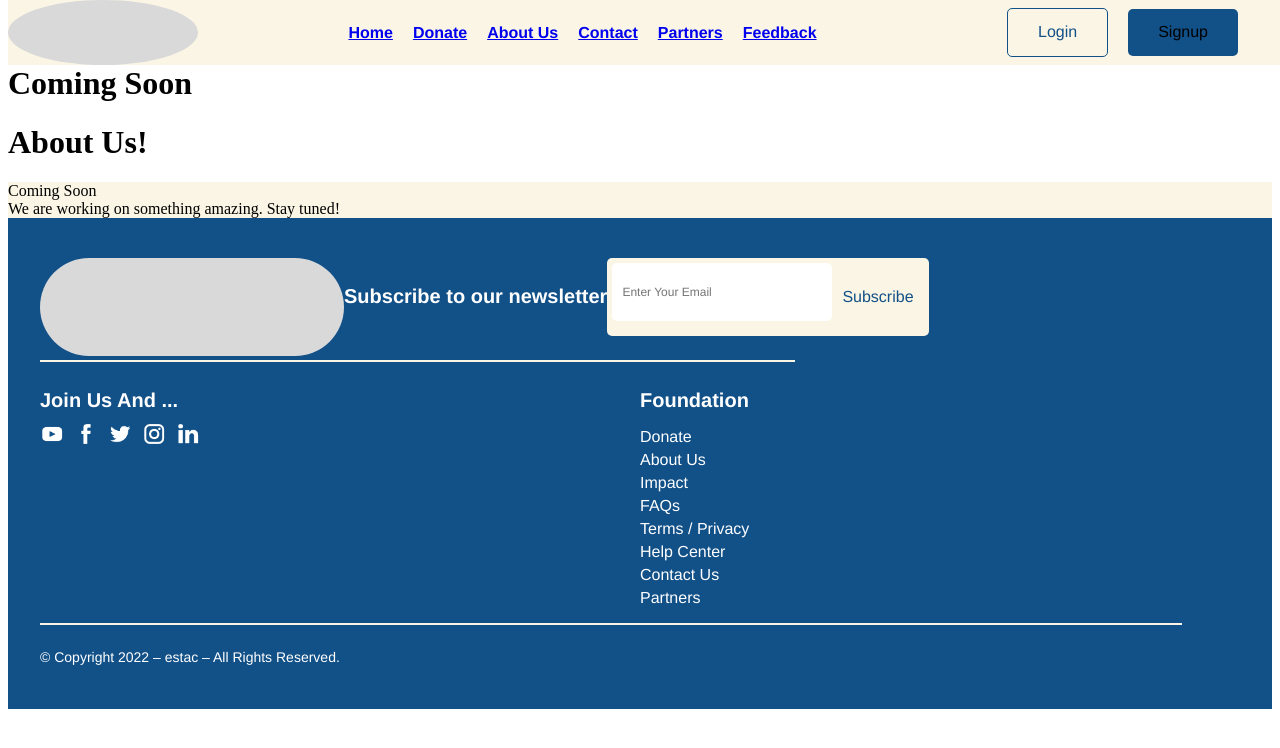
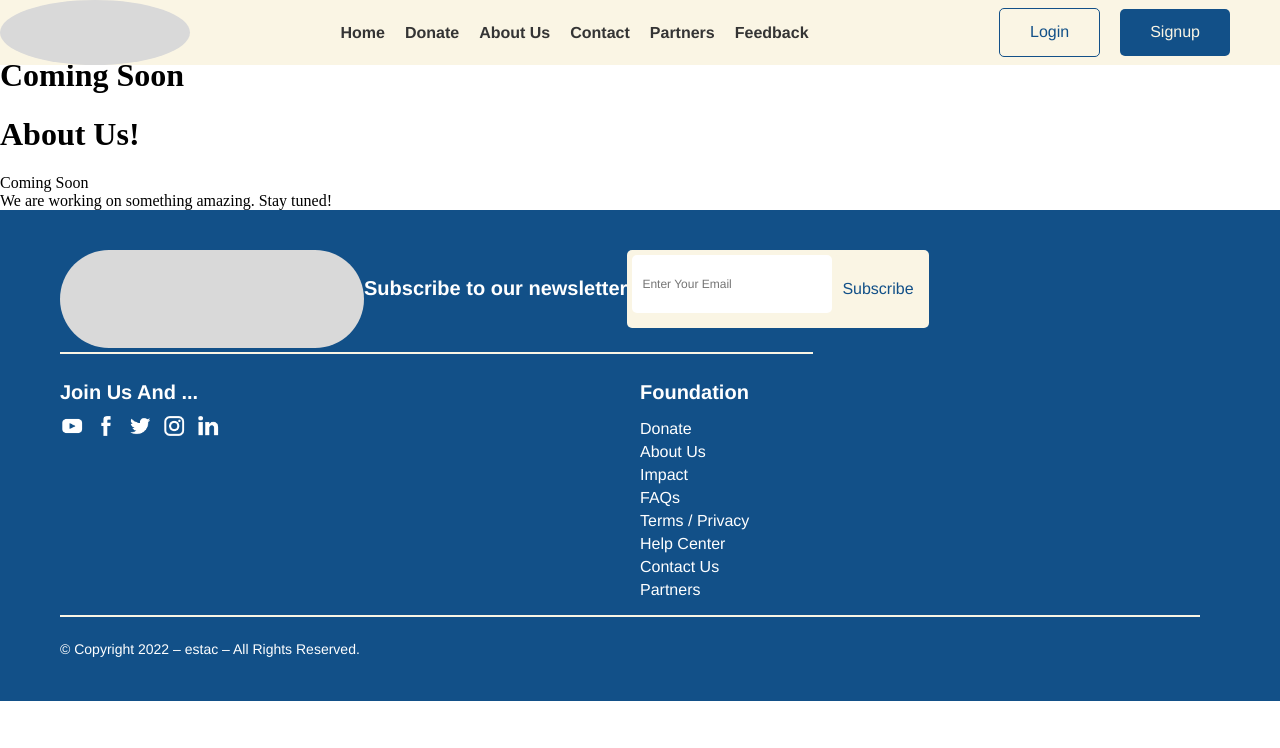
Before and after one commit to DanielF2405/ICI_Charity, a Next.js app: page /about in a window 1280 px wide. Shown: the top 748 px of the page. Built offline with nearby package versions, Linux system fonts and the light colour scheme; no server answers.

Commit message:
enabled authentication

```diff
--- a/src/app/_components/header.tsx
+++ b/src/app/_components/header.tsx
@@ -1,6 +1,10 @@
+import { useSession } from "next-auth/react";
 import Link from "next/link";
 import React from "react";
+import { getServerAuthSession } from "~/server/auth";
 import "~/styles/header.css";
+
+
 
 export function Header({ children }: { children: React.ReactNode }) {
     const links = [
@@ -11,25 +15,14 @@ export function Header({ children }: { children: React.ReactNode }) {
         { name: "Partners", url: "/partners" },
         { name: "Feedback", url: "/feedback" },
     ];
+
+
+
     return (
-        <div className="header">
-            {/* <nav className="navigation-menu">
-            <div className="ellipse-7" />
-                <div className="frame-2">
-                    <div className="text-wrapper-23">Login</div>
-                </div>
-                <div className="frame-3">
-                    <div className="text-wrapper-24">Signup</div>
-                </div>
-                <div className="navbar">
-                    {links.map((link) => (
-                        <div key={link.url} className="text-wrapper-25">{link.name}</div>
-                    ))}
-                </div>
-            </nav> */}
+        <div className="header-container">
             <nav className="navigation-menu">
-                <div className="ellipse-7" />
-                <div className="navbar">
+                <div className="ellipse-decoration" />
+                <div className="navbar-container">
                     {links.map((link) => (
                         <div key={link.url} className="nav-link">
                             <Link href={link.url}>
@@ -38,16 +31,36 @@ export function Header({ children }: { children: React.ReactNode }) {
                         </div>
                     ))}
                 </div>
-                <div className="auth-buttons">
-                <div className="frame login-frame">
-                    <div className="text-wrapper">Login</div>
-                </div>
-                <div className="frame signup-frame">
-                    <div className="text-wrapper">Signup</div>
-                </div>
-                </div>
+                <AuthButtons />
             </nav>
             {children}
         </div>
     );
 }
+
+function AuthButtons() {
+    const { data: session } = useSession();
+    return (
+        <div className="auth-buttons-container">
+      {session ? (
+        <div className="user-dropdown">
+          <span>Logged in as {session.user?.name}</span>
+          <div className="dropdown-content">
+            <Link href="/account">My Account</Link>
+            <Link href="/api/auth/signout">Logout</Link>
+          </div>
+        </div>
+      ) : (
+        <>
+          <Link href="/api/auth/signin" className="button-frame login-frame">
+            <div className="text-content">Login</div>
+          </Link>
+          <Link href="/signup" className="button-frame signup-frame">
+            <div className="text-content">Signup</div>
+          </Link>
+        </>
+      )}
+    </div>
+    );
+
+}
--- a/src/app/pageLayout.tsx
+++ b/src/app/pageLayout.tsx
@@ -1,8 +1,9 @@
-// "use client";
+"use client";
 // Layout.js
 import React, { use, useEffect } from "react";
 import { Header } from "./_components/header";
 import { Footer } from "./_components/footer";
+import { SessionProvider } from "next-auth/react";
 
 const Layout = ({
     hero,
@@ -14,6 +15,7 @@ const Layout = ({
     console.log(hero);
 
     return (
+        <SessionProvider>
         <div className="charity-landing-page">
             <div className="main-content">
                 <Header>{hero}</Header>
@@ -21,6 +23,7 @@ const Layout = ({
                 <Footer />
             </div>
         </div>
+        </SessionProvider>
     );
 };
 
--- a/src/pages/about.tsx
+++ b/src/pages/about.tsx
@@ -2,6 +2,8 @@ import React from "react";
 import Layout from "~/app/pageLayout";
 import { ComingSoonHero } from "~/app/comingSoon";
 import { ComingSoon } from "~/app/comingSoon";
+import "../styles/globals.css";
+import "~/styles/styleguide.css";
 
 const WrappedComingSoon = (): JSX.Element => {
     return (
--- a/src/pages/checkout.tsx
+++ b/src/pages/checkout.tsx
@@ -2,6 +2,8 @@ import React from 'react';
 import { loadStripe } from '@stripe/stripe-js';
 import { Elements } from '@stripe/react-stripe-js';
 import CheckoutForm from '~/app/_components/checkout/checkout';
+import "../styles/globals.css";
+import "~/styles/styleguide.css";
 
 // const stripePromise = loadStripe(process.env.NEXT_PUBLIC_STRIPE_PUBLISHABLE_KEY!);
 const stripePromise = loadStripe('asdfw');
--- a/src/pages/contact.tsx
+++ b/src/pages/contact.tsx
@@ -2,6 +2,8 @@ import React from "react";
 import Layout from "~/app/pageLayout";
 import { ComingSoonHero } from "~/app/comingSoon";
 import { ComingSoon } from "~/app/comingSoon";
+import "../styles/globals.css";
+import "~/styles/styleguide.css";
 
 const WrappedComingSoon = (): JSX.Element => {
     return (
--- a/src/pages/donate.tsx
+++ b/src/pages/donate.tsx
@@ -5,6 +5,8 @@ import React from "react";
 // import { Twitter } from "./Twitter";
 // import { Youtube } from "./Youtube";
 import "../styles/donate.css";
+import "../styles/globals.css"
+import "~/styles/styleguide.css";;
 import Layout from "~/app/pageLayout";
 import { DonateHero } from "~/app/_components/donate/hero";
 import { Donate } from "~/app/_components/donate/donate";
--- a/src/pages/feedback.tsx
+++ b/src/pages/feedback.tsx
@@ -2,6 +2,8 @@ import React from "react";
 import Layout from "~/app/pageLayout";
 import { ComingSoonHero } from "~/app/comingSoon";
 import { ComingSoon } from "~/app/comingSoon";
+import "../styles/globals.css";
+import "~/styles/styleguide.css";
 
 const WrappedComingSoon = (): JSX.Element => {
     return (
--- a/src/pages/partners.tsx
+++ b/src/pages/partners.tsx
@@ -2,6 +2,8 @@ import React from "react";
 import Layout from "~/app/pageLayout";
 import { ComingSoonHero } from "~/app/comingSoon";
 import { ComingSoon } from "~/app/comingSoon";
+import "../styles/globals.css";
+import "~/styles/styleguide.css";
 
 const WrappedComingSoon = (): JSX.Element => {
     return (
--- a/src/styles/header.css
+++ b/src/styles/header.css
@@ -1,30 +1,31 @@
-.charity-landing-page .header {
+/* Container for the header */
+.header-container {
     background-color: #faf5e4;
     display: flex;
     flex-direction: row;
-    /* justify-content: center; */
     width: 100%;
-    /* margin: 0; */
 }
 
-.charity-landing-page .text-wrapper {
+/* Common text styles */
+.text-content {
     font-family: "DM Sans-Medium", Helvetica;
     font-size: 16px;
     font-weight: 500;
-    letter-spacing: 0;
     line-height: normal;
     margin-top: -1px;
     position: relative;
     width: fit-content;
 }
 
-.charity-landing-page .auth-buttons {
+/* Container for authentication buttons */
+.auth-buttons-container {
     margin-left: 10px;
+    margin-right: 40px;
     border-left: 10px;
-    margin-right: 40px;
 }
 
-.charity-landing-page .frame {
+/* Frame for buttons */
+.button-frame {
     align-items: center;
     border-radius: 5px;
     display: inline-flex;
@@ -33,8 +34,7 @@
     position: relative;
     top: 0;
     cursor: pointer;
-    /* add a 15px gap on each side */
-    margin: 0 10px;
+    margin: 0 10px; /* add a 15px gap on each side */
 }
 
 /* Specific styles */
@@ -43,29 +43,32 @@
     top: 0px;
     width: 100%;
     z-index: 10;
-    /* background-color: white; */
     background-color: #faf5e4;
     display: flex;
     align-items: center;
     justify-content: space-between;
 }
 
-.charity-landing-page .login-frame {
+/* Styles for login frame */
+.login-frame {
     border: 1px solid #125088;
     color: #125088;
 }
 
-.charity-landing-page .signup-frame {
+/* Styles for signup frame */
+.signup-frame {
     background-color: #125088;
     color: var(--background);
 }
 
-.charity-landing-page .navbar {
+/* Container for navigation links */
+.navbar-container {
     display: flex;
     align-items: center;
     justify-content: space-between;
 }
 
+/* Navigation link styles */
 .nav-link {
     color: var(--text);
     font-family: "Quicksand-SemiBold", Helvetica;
@@ -76,7 +79,8 @@
     cursor: pointer;
 }
 
-.ellipse-7 {
+/* Style for the ellipse decoration */
+.ellipse-decoration {
     background-color: #d9d9d9;
     border-radius: 95px / 32.5px;
     height: 65px;
@@ -84,3 +88,56 @@
     position: relative;
     justify-content: left;
 }
+
+
+.auth-buttons-container {
+    display: flex;
+    align-items: center;
+  }
+
+  .button-frame {
+    align-items: center;
+    border-radius: 5px;
+    display: inline-flex;
+    justify-content: center;
+    padding: 15px 30px;
+    cursor: pointer;
+    margin: 0 10px;
+  }
+
+  .login-frame {
+    border: 1px solid #125088;
+    color: #125088;
+  }
+
+  .signup-frame {
+    background-color: #125088;
+    color: #faf5e4;
+  }
+
+  .user-dropdown {
+    position: relative;
+    display: inline-block;
+  }
+
+  .user-dropdown:hover .dropdown-content {
+    display: block;
+  }
+
+  .dropdown-content {
+    display: none;
+    position: absolute;
+    background-color: #f9f9f9;
+    min-width: 160px;
+    box-shadow: 0px 8px 16px 0px rgba(0,0,0,0.2);
+    z-index: 1;
+  }
+
+  .dropdown-content a {
+    color: black;
+    padding: 12px 16px;
+    text-decoration: none;
+    display: block;
+  }
+
+  .dropdown-content a:hover {background-color: #f1f1f1}
```
Also changed, not shown: src/app/_components/donate/form.tsx (+78 -14 lines), src/pages/login.tsx (+19 -0 lines).
